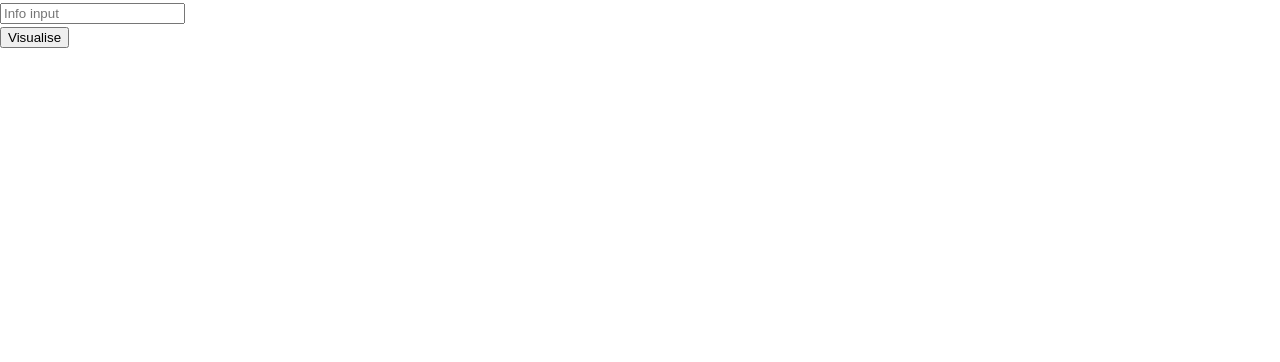
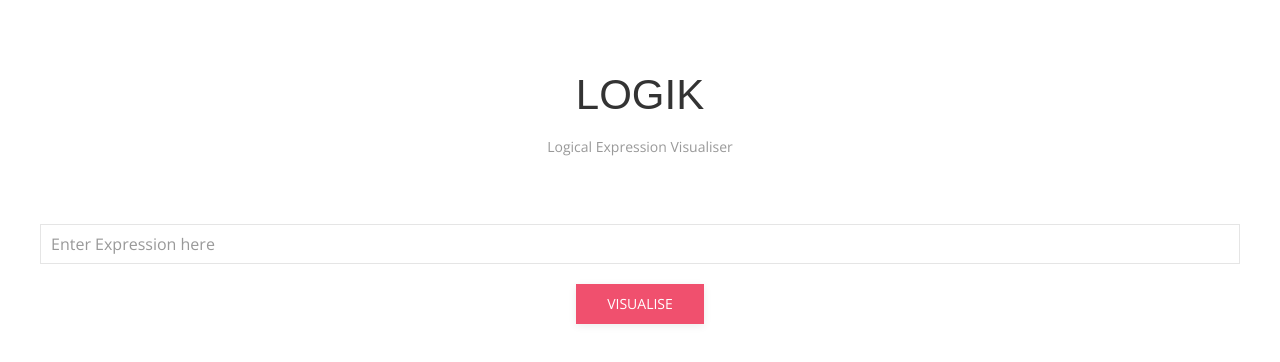
Before and after one commit to agneym/logikk, a React (Create React App) app: page / in a window 1280 px wide. Shown: the top 362 px of the page. Built offline with nearby package versions, Linux system fonts and the light colour scheme; a web font is replaced by a local one.

Commit message:
style header and form

```diff
--- a/src/App.css
+++ b/src/App.css
@@ -1,9 +1,4 @@
-:root {
-  font-size: 10px;
-}
-
 body {
-  font-size: 1.6rem;
   margin: 0;
   min-height: 100vh;
   width: 100%;
--- a/src/Content.js
+++ b/src/Content.js
@@ -2,6 +2,7 @@ import React, { Component } from "react";
 
 import Field from "./Field";
 import Evaluator from "./Evaluator";
+import Header from "./Header";
 
 class Content extends Component {
   constructor(props) {
@@ -27,8 +28,9 @@ class Content extends Component {
   render() {
     const { expression, evaluate } = this.state;
     return (
-      <main className="section">
-        <div className="container">
+      <main className="uk-section">
+        <Header />
+        <div className="uk-container">
           <Field
             expression={expression}
             onChange={this.onChangeExpression}
--- a/src/Field.js
+++ b/src/Field.js
@@ -1,23 +1,23 @@
 import React from "react";
-import styled from "styled-components";
-
-const Input = styled.input``;
 
 function Field({ expression, onChange, onSubmit }) {
   return (
-    <form onSubmit={onSubmit}>
+    <form className="uk-form-blank" onSubmit={onSubmit}>
       <div>
         <div>
           <input
+            className="uk-input uk-margin"
             type="text"
-            placeholder="Info input"
+            placeholder="Enter Expression here"
             value={expression}
             onChange={onChange}
           />
         </div>
       </div>
       <div>
-        <button>Visualise</button>
+        <button className="uk-button uk-button-danger uk-margin-auto uk-display-block uk-box-shadow-small">
+          Visualise
+        </button>
       </div>
     </form>
   );
--- /dev/null
+++ b/src/Header.js
@@ -0,0 +1,12 @@
+import React from "react";
+
+function Header() {
+  return (
+    <header className="uk-margin-large-bottom uk-text-center">
+      <h1 className="uk-heading-line uk-margin-small">LOGIK</h1>
+      <sub className="uk-text-meta">Logical Expression Visualiser</sub>
+    </header>
+  );
+}
+
+export default Header;
```
